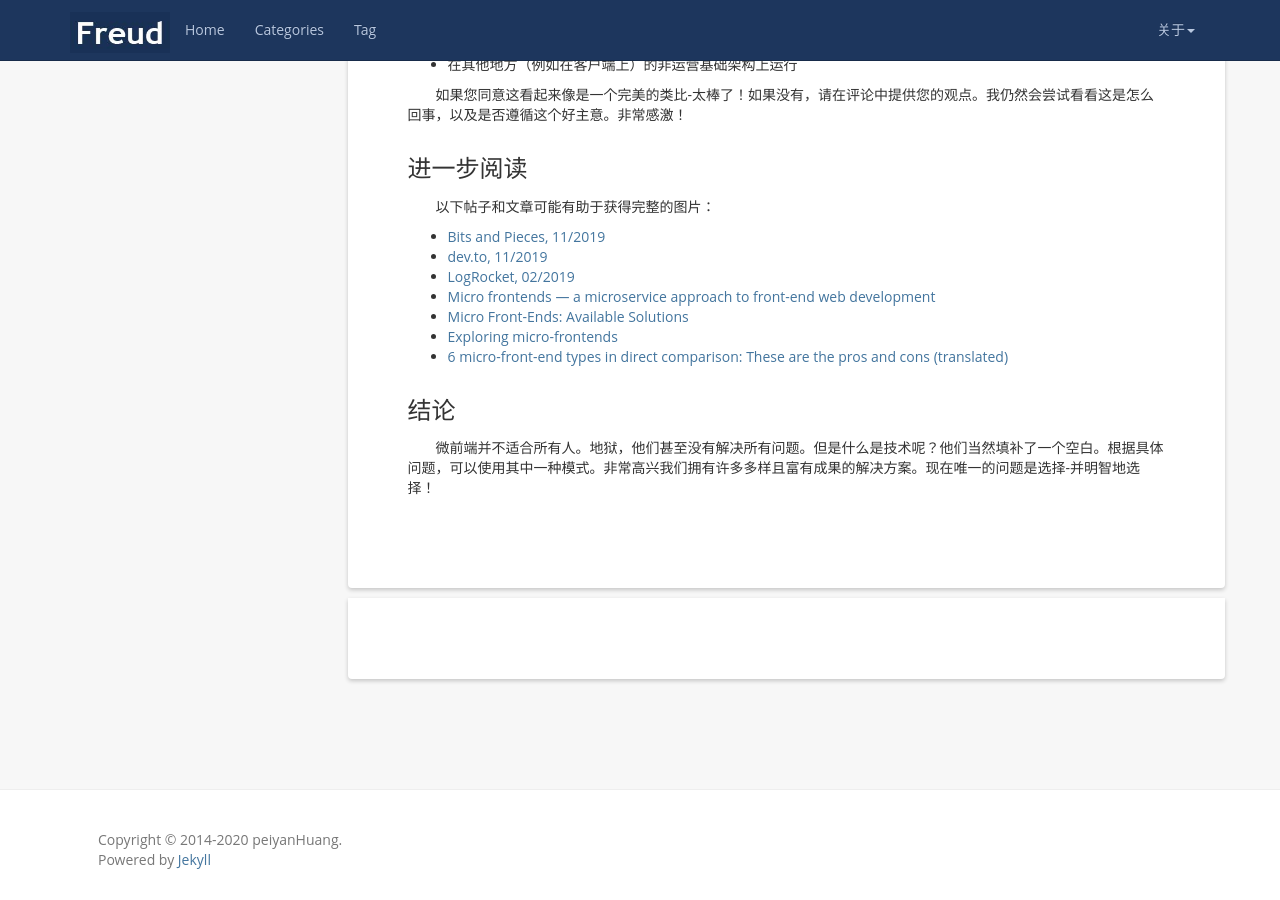
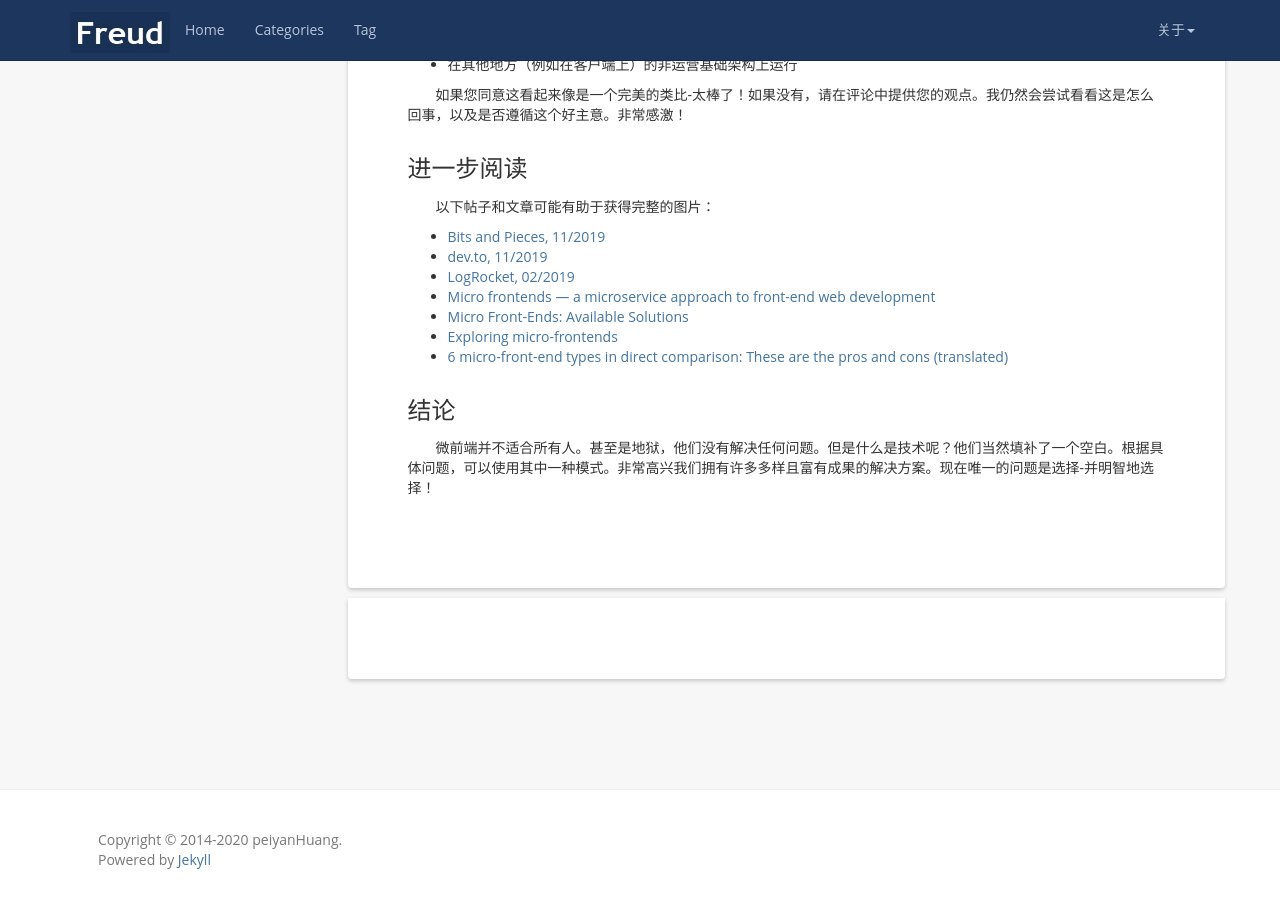
Before and after one commit to peiyanhuang/MyBlog, a Jekyll site: the page built from _posts/2019-12-10-Microfrontends.md, in a window 1280 px wide and 900 px high, scrolled down 12969 px. Built offline with Jekyll 4.4.1, drawn with Linux system fonts in a browser that asks for light colours; nearby versions of some CDN libraries.

Commit message:
feat: 《微前端的 6 种模式》微调结尾内容

```diff
--- a/_posts/2019-12-10-Microfrontends.md
+++ b/_posts/2019-12-10-Microfrontends.md
@@ -594,4 +594,4 @@ render(app, document.querySelector("#app"));
 
 ### 结论
 
-微前端并不适合所有人。地狱，他们甚至没有解决所有问题。但是什么是技术呢？他们当然填补了一个空白。根据具体问题，可以使用其中一种模式。非常高兴我们拥有许多多样且富有成果的解决方案。现在唯一的问题是选择-并明智地选择！
+微前端并不适合所有人。甚至是地狱，他们没有解决任何问题。但是什么是技术呢？他们当然填补了一个空白。根据具体问题，可以使用其中一种模式。非常高兴我们拥有许多多样且富有成果的解决方案。现在唯一的问题是选择-并明智地选择！
```
